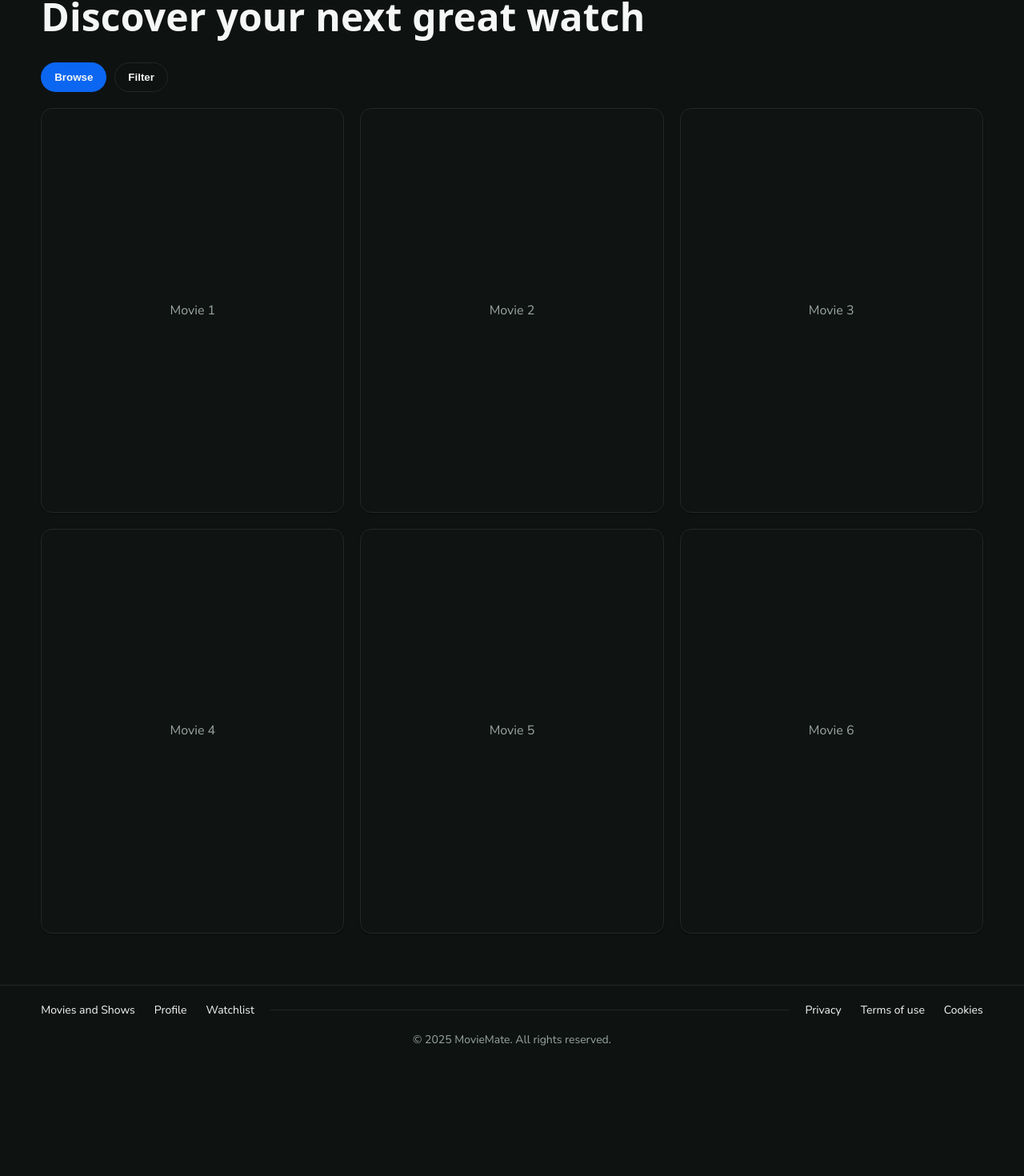
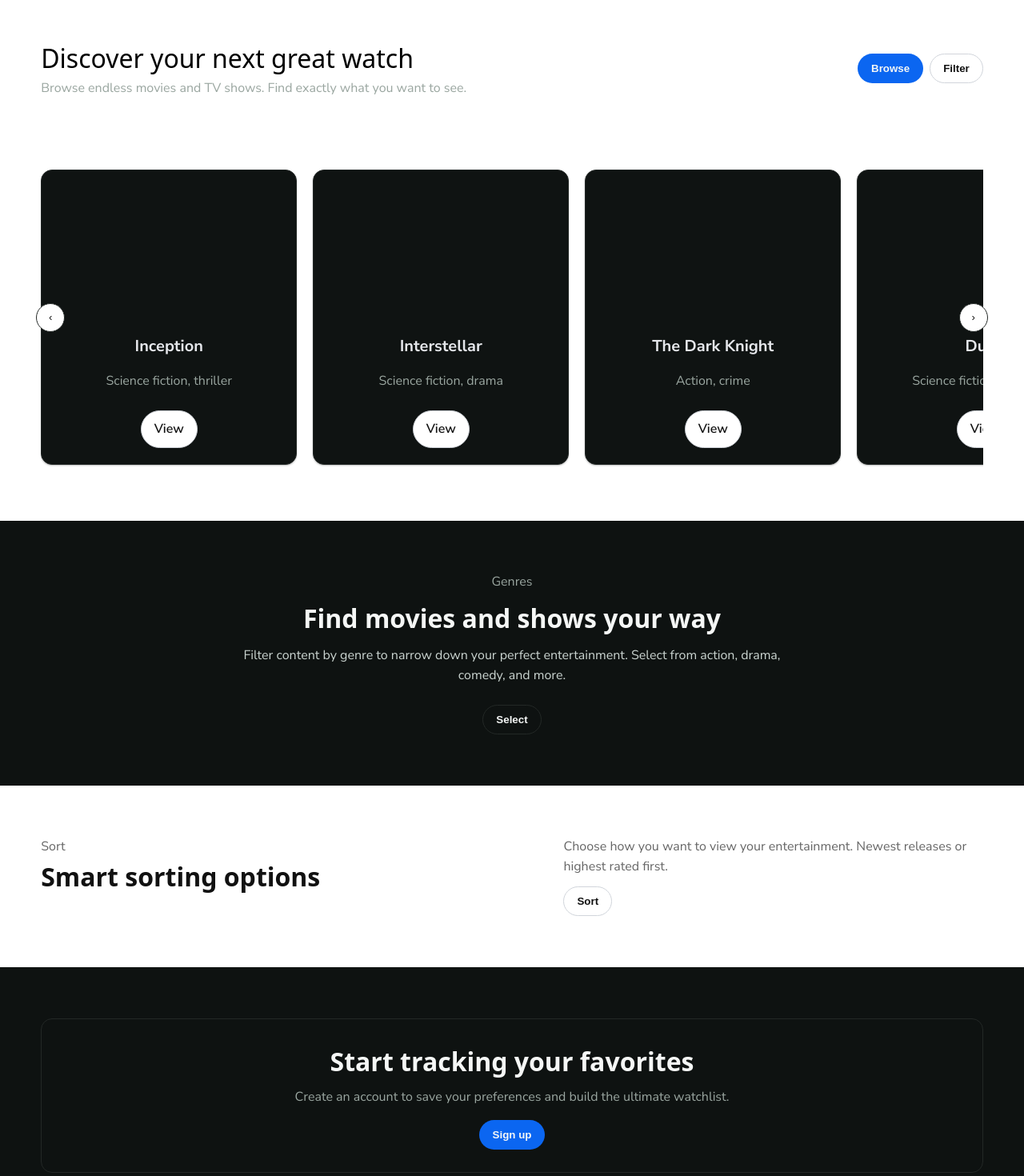
Before and after one commit to elab-development/klijentske-veb-tehnologije-2024-2023-0192-filmovi-i-serije, a React app in the folder app/: page /movies in a window 1280 px wide. Shown: the part 145-1615 px from the top of the page at 80% size. Before the commit the page ends 1476 px from the top, so only its background shows below. Built offline with nearby package versions, Linux system fonts and the light colour scheme; the HTML template or start-up script is replaced by a standard one; a web font is replaced by a local one.

Commit message:
Uradjena Movies stranica i ispravljeni linkovi na ostalim stranicama

```diff
--- a/app/src/pages/Movies.tsx
+++ b/app/src/pages/Movies.tsx
@@ -1,50 +1,113 @@
-// import { Section } from '../components/Section'
-// import { Button } from '../components/Button'
-// import { Card } from '../components/Card'
-// import { Link } from 'react-router-dom'
-
-// export function Movies(){
-//   const items = [1,2,3]
-//   return (
-//     <>
-//       <Section title="Discover your next great watch" subtitle="Browse endless movies and TV shows." right={<div style={{display:'flex', gap:8}}><Button variant="primary">Browse</Button><Button>Filter</Button></div>} />
-//       <section className="section">
-//         <div className="container grid grid-3">
-//           {items.map(i=>(
-//             <Card key={i}>
-//               <div style={{height:160, background:'#e5e7eb', borderRadius:12, marginBottom:10}} />
-//               <div className="h3">Movie {i}</div>
-//               <div className="muted">Science fiction, thriller</div>
-//               <div style={{marginTop:8}}><Link to={`/movies/${i}`} className="btn">View</Link></div>
-//             </Card>
-//           ))}
-//         </div>
-//       </section>
-//     </>
-//   )
-// }
-
+import { useRef } from 'react'
+import { Section } from '../components/Section'
+import { Button } from '../components/Button'
+import { Card } from '../components/Card'
 import { Link } from 'react-router-dom'
 
-export function Movies(){
+type Teaser = { id: number; title: string; subtitle: string }
+const items: Teaser[] = [
+  { id: 1, title: 'Inception', subtitle: 'Science fiction, thriller' },
+  { id: 2, title: 'Interstellar', subtitle: 'Science fiction, drama' },
+  { id: 3, title: 'The Dark Knight', subtitle: 'Action, crime' },
+  { id: 4, title: 'Dune', subtitle: 'Science fiction, adventure' },
+  { id: 5, title: 'Memento', subtitle: 'Mystery, thriller' },
+  { id: 6, title: 'Arrival', subtitle: 'Science fiction, drama' },
+  { id: 7, title: 'Blade Runner 2049', subtitle: 'Science fiction, neo-noir' },
+  { id: 8, title: 'Oppenheimer', subtitle: 'Biography, drama' },
+]
+
+export function Movies() {
+  const trackRef = useRef<HTMLDivElement>(null)
+
+  const scrollByCard = (dir: 'prev' | 'next') => {
+    const el = trackRef.current
+    if (!el) return
+    const card = el.querySelector<HTMLElement>('.carousel-card')
+    const step = card ? card.offsetWidth + 20 : 320
+    el.scrollBy({ left: dir === 'next' ? step : -step, behavior: 'smooth' })
+  }
+
   return (
-    <section className="section">
-      <div className="container">
-        <h1 className="h1" style={{marginBottom:20}}>Discover your next great watch</h1>
+    <>
+      <section className="section" style={{ background: '#fff', color: '#111' }}>
+        <Section
+          title="Discover your next great watch"
+          subtitle="Browse endless movies and TV shows. Find exactly what you want to see."
+          right={
+            <div style={{ display: 'flex', gap: 8 }}>
+              <Button variant="primary">Browse</Button>
+              <Button className="on-light">Filter</Button>
+            </div>
+          }
+        />
+        <div className="container">
+          <div className="carousel">
+            <button aria-label="Prev" className="carousel-nav" onClick={() => scrollByCard('prev')}>‹</button>
 
-        <div style={{display:'flex',gap:10,marginBottom:20}}>
-          <button className="btn primary">Browse</button>
-          <button className="btn ghost">Filter</button>
+            <div className="carousel-track" ref={trackRef}>
+              {items.map(i => (
+                <div className="carousel-card" key={i.id}>
+                  <Card>
+                    <div style={{ height: 160, background: '#e5e7eb', borderRadius: 12, marginBottom: 12 }} />
+                    <div className="h3" style={{ color: '#e5e7eb' }}>{i.title}</div>
+                    <div className="muted" style={{ marginTop: 4 }}>{i.subtitle}</div>
+                    <div style={{ marginTop: 12 }}>
+                      <Link to={`/movies/${i.id}`} className="btn on-light">View</Link>
+                    </div>
+                  </Card>
+                </div>
+              ))}
+            </div>
+
+            <button aria-label="Next" className="carousel-nav" onClick={() => scrollByCard('next')}>›</button>
+          </div>
         </div>
+      </section>
 
-        <div className="grid-3" style={{marginTop:10}}>
-          {[1,2,3,4,5,6].map(i=>(
-            <Link to={`/movies/${i}`} key={i} className="card" style={{aspectRatio:'3/4'}}>
-              <div className="muted">Movie {i}</div>
-            </Link>
-          ))}
+      <section className="section" style={{ background: 'var(--bg-0)' }}>
+        <div className="container" style={{ textAlign: 'center' }}>
+          <p className="muted" style={{ marginBottom: 8 }}>Genres</p>
+          <h2 className="h2">Find movies and shows your way</h2>
+          <p className="lead" style={{ margin: '10px auto 24px' }}>
+            Filter content by genre to narrow down your perfect entertainment. Select from action, drama, comedy, and more.
+          </p>
+          <Button>Select</Button>
         </div>
-      </div>
-    </section>
+      </section>
+
+      <section className="section" style={{ background: '#fff', color: '#111' }}>
+        <div className="container" style={{ display: 'grid', gridTemplateColumns: '1.2fr 1fr', gap: 24 }}>
+          <div>
+            <p className="muted" style={{ color: '#666' }}>Sort</p>
+            <h2 className="h2" style={{ color: '#111' }}>Smart sorting options</h2>
+          </div>
+          <div>
+            <p className="muted" style={{ color: '#666' }}>
+              Choose how you want to view your entertainment. Newest releases or highest rated first.
+            </p>
+            <div style={{ marginTop: 12 }}>
+              <Button className="on-light">Sort</Button>
+            </div>
+          </div>
+        </div>
+      </section>
+
+      <section className="section" style={{ background: 'var(--bg-0)' }}>
+        <div className="container">
+          <div className="cta-panel">
+            <h2 className="h2" style={{ textAlign: 'center' }}>Start tracking your favorites</h2>
+            <p className="muted" style={{ textAlign: 'center', marginTop: 8 }}>
+              Create an account to save your preferences and build the ultimate watchlist.
+            </p>
+            <div style={{ display: 'flex', justifyContent: 'center', marginTop: 16 }}>
+              <Link to="/signup">
+                <Button variant="primary">Sign up</Button>
+              </Link>
+
+            </div>
+          </div>
+        </div>
+      </section>
+    </>
   )
 }
--- a/app/src/pages/Profile.tsx
+++ b/app/src/pages/Profile.tsx
@@ -30,7 +30,7 @@ export function Profile(){
           <h3 className="h2" style={{color:'#111'}}>Recently watched</h3>
           <div className="grid-3" style={{marginTop:12}}>
             <div className="card" style={{padding:16}}>
-              <div className="h3" style={{color:'#111'}}>Inception</div>
+              <div className="h3" style={{color:'#ffffffff'}}>Inception</div>
               <p className="muted">2010 • Sci-Fi, Thriller</p>
               <div style={{display:'flex',gap:8,marginTop:10}}>
                 <button className="btn">Details</button>
@@ -38,7 +38,7 @@ export function Profile(){
               </div>
             </div>
             <div className="card" style={{padding:16}}>
-              <div className="h3" style={{color:'#111'}}>Interstellar</div>
+              <div className="h3" style={{color:'#ffffffff'}}>Interstellar</div>
               <p className="muted">2014 • Sci-Fi, Drama</p>
               <div style={{display:'flex',gap:8,marginTop:10}}>
                 <button className="btn">Details</button>
@@ -46,7 +46,7 @@ export function Profile(){
               </div>
             </div>
             <div className="card" style={{padding:16}}>
-              <div className="h3" style={{color:'#111'}}>The Dark Knight</div>
+              <div className="h3" style={{color:'#ffffffff'}}>The Dark Knight</div>
               <p className="muted">2008 • Action, Crime</p>
               <div style={{display:'flex',gap:8,marginTop:10}}>
                 <button className="btn">Details</button>
@@ -64,26 +64,26 @@ export function Profile(){
           <ul style={{listStyle:'none',padding:0,margin:'12px 0 0',display:'grid',gap:12}}>
             <li className="card" style={{padding:16,display:'flex',justifyContent:'space-between',alignItems:'center'}}>
               <div>
-                <strong style={{color:'#111'}}>Inception</strong>
+                <strong style={{color:'#ffffffff'}}>Inception</strong>
                 <div className="muted">rated on 2025-10-09</div>
               </div>
-              <div aria-label="rating 4 of 5" style={{fontSize:18}}>★★★★☆</div>
+              <div aria-label="rating 4 of 5" style={{fontSize:18, color:'#ffffffff'}}>★★★★☆</div>
             </li>
 
             <li className="card" style={{padding:16,display:'flex',justifyContent:'space-between',alignItems:'center'}}>
               <div>
-                <strong style={{color:'#111'}}>Interstellar</strong>
+                <strong style={{color:'#ffffffff'}}>Interstellar</strong>
                 <div className="muted">rated on 2025-10-08</div>
               </div>
-              <div aria-label="rating 5 of 5" style={{fontSize:18}}>★★★★★</div>
+              <div aria-label="rating 5 of 5" style={{fontSize:18, color:'#ffffffff'}}>★★★★★</div>
             </li>
 
             <li className="card" style={{padding:16,display:'flex',justifyContent:'space-between',alignItems:'center'}}>
               <div>
-                <strong style={{color:'#111'}}>The Dark Knight</strong>
+                <strong style={{color:'#ffffffff'}}>The Dark Knight</strong>
                 <div className="muted">rated on 2025-10-07</div>
               </div>
-              <div aria-label="rating 4 of 5" style={{fontSize:18}}>★★★★☆</div>
+              <div aria-label="rating 4 of 5" style={{fontSize:18, color:'#ffffffff'}}>★★★★☆</div>
             </li>
           </ul>
         </div>
--- a/app/src/pages/Register.tsx
+++ b/app/src/pages/Register.tsx
@@ -37,11 +37,11 @@ export function Register() {
           <p className="muted" style={{ color: '#666' }}>Start</p>
           <h1 className="h1" style={{ color: '#111' }}>Create your account</h1>
 
-          <label className="label">Name</label>
+          <label className="label" style={{color: 'black'}}>Name</label>
           <input className="input" placeholder="Your name" />
-          <label className="label">Email</label>
+          <label className="label" style={{color: 'black'}}>Email</label>
           <input className="input" placeholder="you@example.com" />
-          <label className="label">Password</label>
+          <label className="label" style={{color: 'black'}}>Password</label>
           <input className="input" type="password" placeholder="••••••••" />
 
           <div style={{ marginTop: 10, display: 'flex', alignItems: 'center', gap: 8 }}>
--- a/app/src/styles/global.css
+++ b/app/src/styles/global.css
@@ -124,6 +124,19 @@ a {
 .btn.white:hover {
     background: #f3f4f6;
 }
+
+.btn.on-light {
+  background: #fff;
+  border-color: #d1d5db;
+  color: #111;
+}
+
+.btn.ghost.on-light {
+  background: transparent;
+  border-color: #d1d5db;
+  color: #111;
+}
+
 
 .card {
     display: flex;
@@ -317,3 +330,36 @@ a {
   font-size: 20px;
   margin-top: 4px;
 }
+
+.carousel { position: relative; }
+.carousel-track {
+  display: flex;
+  gap: 20px;
+  overflow-x: auto;
+  scroll-snap-type: x mandatory;
+  padding: 6px;
+}
+.carousel-card { flex: 0 0 320px; scroll-snap-align: start; }
+
+.carousel-nav {
+  position: absolute;
+  top: 50%;
+  transform: translateY(-50%);
+  border: 1px solid var(--border);
+  background: #fff;
+  color: #111;
+  width: 36px; height: 36px;
+  border-radius: 999px;
+  cursor: pointer;
+  z-index: 2;
+}
+.carousel-nav:first-of-type { left: -6px; }
+.carousel-nav:last-of-type  { right: -6px; }
+
+
+.cta-panel {
+  border: 1px solid var(--border);
+  border-radius: var(--radius-md);
+  padding: 28px;
+  background: transparent;
+}
```
Also changed, not shown: app/src/pages/Home.tsx (+35 -7 lines), app/src/pages/Watchlist.tsx (+19 -9 lines).
